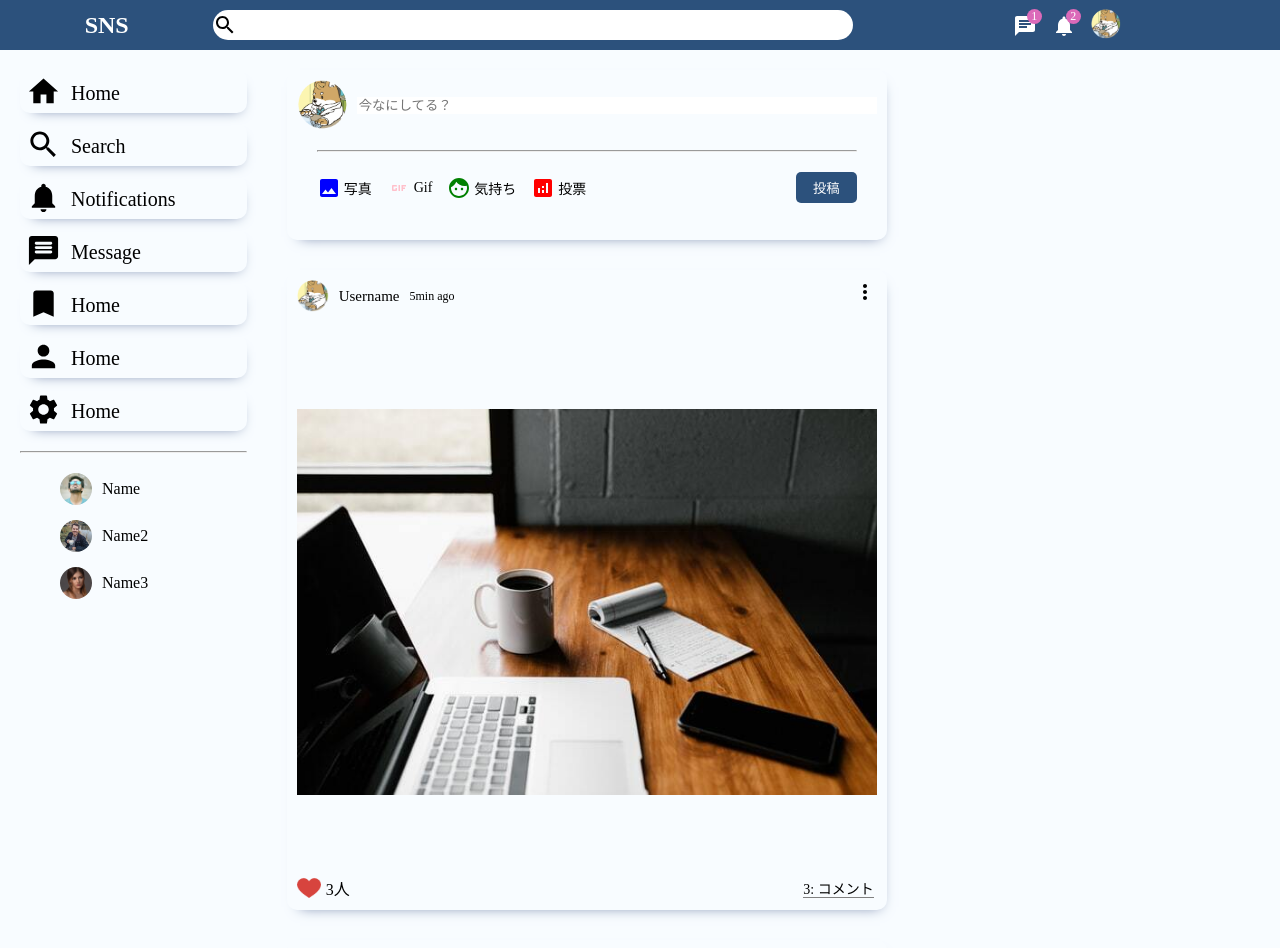
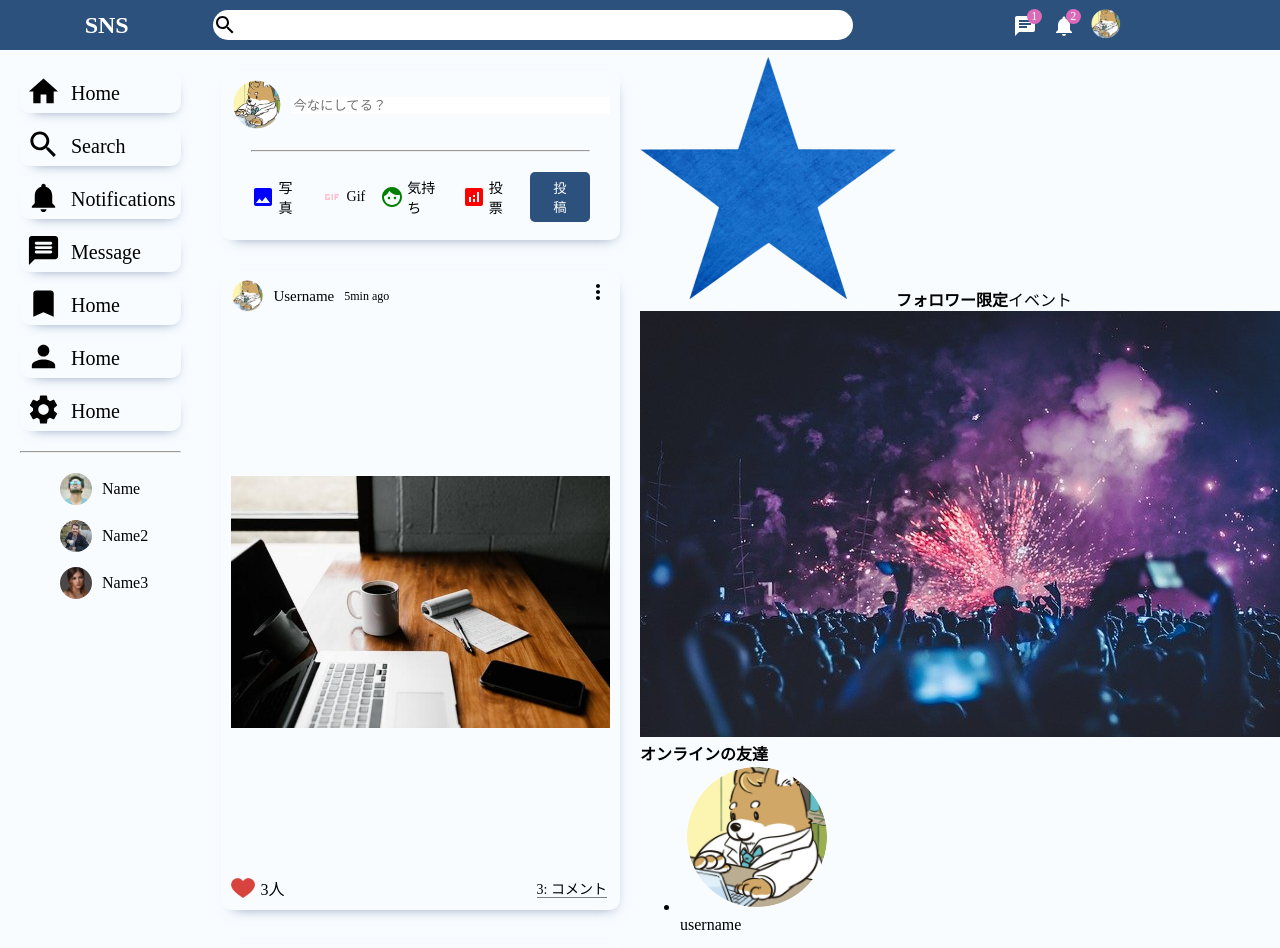
Before and after one commit to sacrwst/sns-frontend, a React (Create React App) app: page / in a window 1280 px wide. Shown: the top 948 px of the page. Built offline with nearby package versions, Linux system fonts and the light colour scheme.

Commit message:
✨ Rightbarコンポーネント HTML

```diff
--- a/src/components/rightbar/Rightbar.jsx
+++ b/src/components/rightbar/Rightbar.jsx
@@ -4,7 +4,23 @@
 export default function Rightbar() {
   return (
     <div className='rightbar'>
-
+      <div className="rightbarWrapper">
+        <div className="eventContainer">
+          <img src="/assets/star.png" alt="" />
+          <span className="eventText"><b>フォロワー限定</b>イベント</span>
+        </div>
+        <img src="/assets/ad.jpeg" alt="" />
+        <h4 className='rightbarTitle'>オンラインの友達</h4>
+        <ul className="rightbarFriendList">
+          <li className="rightbarFriend">
+            <div className="rightbarProfileImgContainer">
+              <img src="/assets/person/1.jpeg" alt="" />
+              <span className="rightbarOnline"></span>
+            </div>
+            <div className="rightbarUsername">username</div>
+          </li>
+        </ul>
+      </div>
     </div>
   )
 }
```
